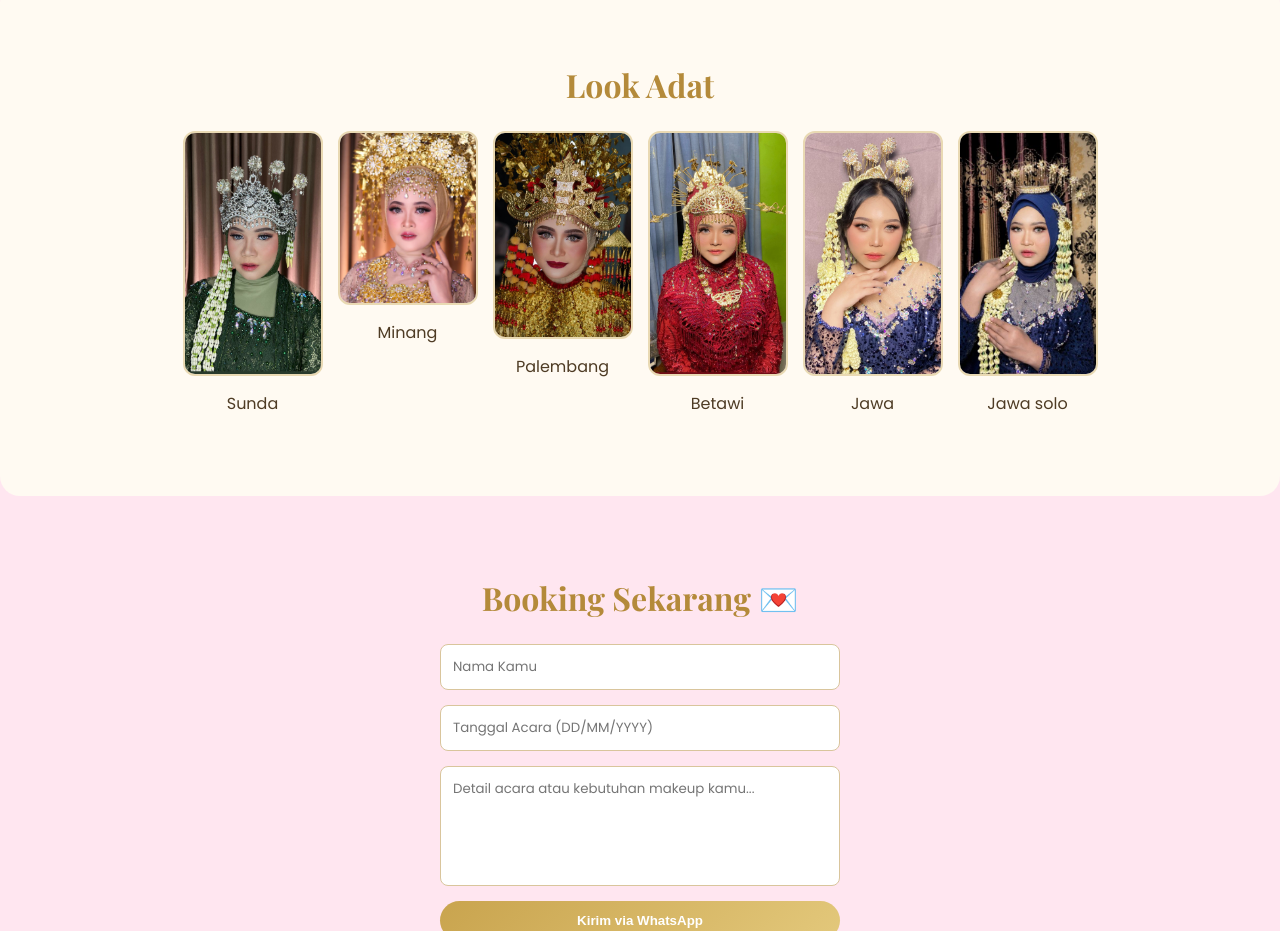
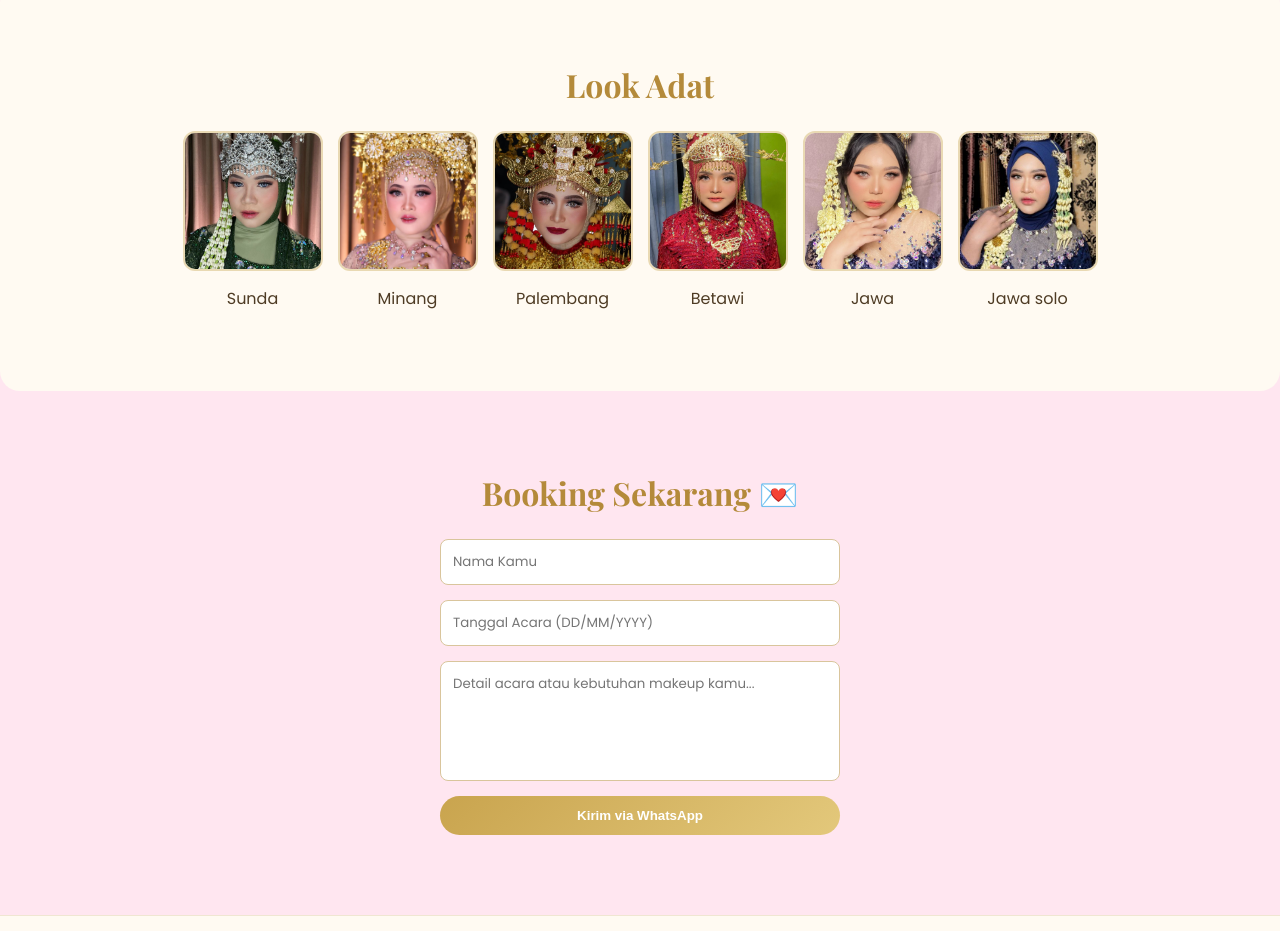
Before and after one commit to kamilaazizah/kamilawedding, a plain HTML site: page index.html in a window 1280 px wide. Shown: the part 1926-2857 px from the top of the page. Drawn offline with nearby package versions, Linux system fonts and the light colour scheme.

Commit message:
Add files via upload

```diff
--- a/style.css
+++ b/style.css
@@ -198,7 +198,9 @@ h2 {
 }
 
 .look-card img {
-  width: 100%;
+  width: 140px;
+  height: 140px;
+  object-fit: cover; /* semua gambar kotak sama */
   border-radius: 12px;
   border: 2px solid #e9d9b3;
   transition: all 0.3s ease;
```
